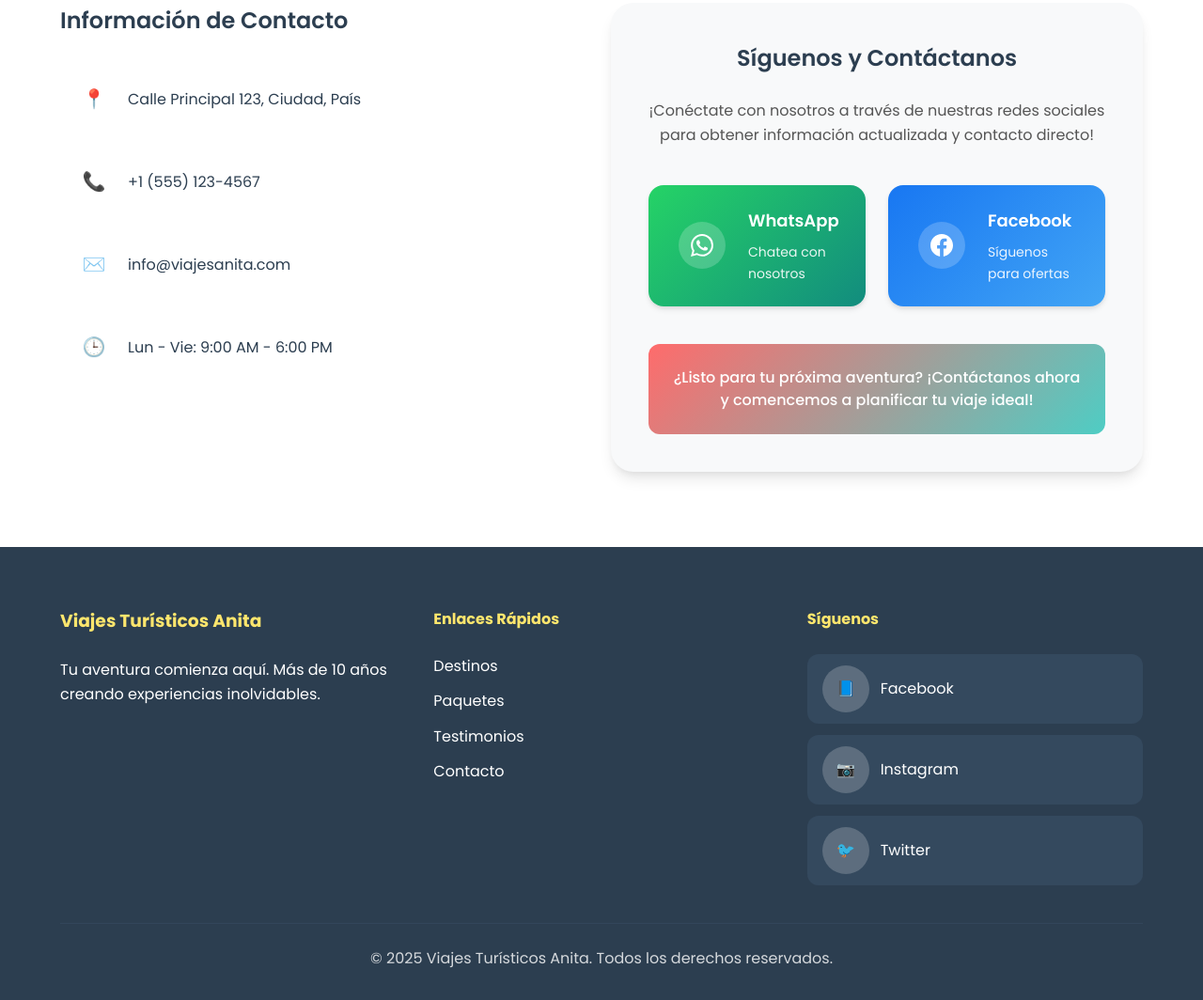
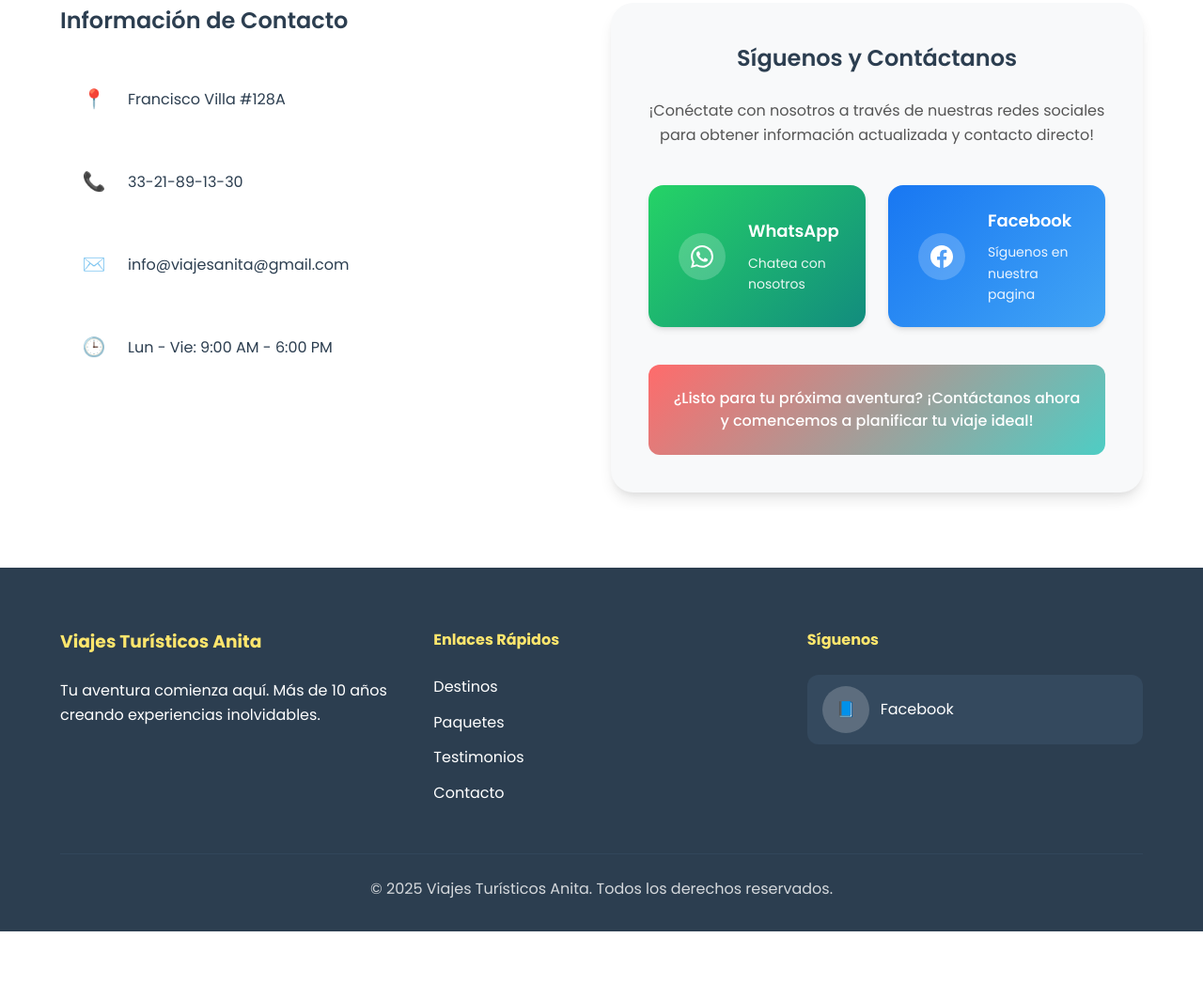
Before and after one commit to Jona1110/Viajes_Turisticos_Anita, a plain HTML site: page index.html in a window 1280 px wide. Shown: the part 3385-4449 px from the top of the page at 94% size. After the commit the page ends 4376 px from the top, so only its background shows below. Drawn offline with Linux system fonts and the light colour scheme.

Commit message:
Update index.html

```diff
--- a/index.html
+++ b/index.html
@@ -140,15 +140,15 @@
                     <h3>Información de Contacto</h3>
                     <div class="contact-item">
                         <span class="contact-icon">📍</span>
-                        <p>Calle Principal 123, Ciudad, País</p>
+                        <p>Francisco Villa #128A</p>
                     </div>
                     <div class="contact-item">
                         <span class="contact-icon">📞</span>
-                        <p>+1 (555) 123-4567</p>
+                        <p>33-21-89-13-30</p>
                     </div>
                     <div class="contact-item">
                         <span class="contact-icon">✉️</span>
-                        <p>info@viajesanita.com</p>
+                        <p>info@viajesanita@gmail.com</p>
                     </div>
                     <div class="contact-item">
                         <span class="contact-icon">🕒</span>
@@ -178,7 +178,7 @@
                             </div>
                             <div class="social-text">
                                 <span class="social-title">Facebook</span>
-                                <span class="social-subtitle">Síguenos para ofertas</span>
+                                <span class="social-subtitle">Síguenos en nuestra pagina</span>
                             </div>
                         </a>
                     </div>
@@ -211,12 +211,6 @@
                     <div class="social-links">
                         <a href="#" aria-label="Síguenos en Facebook">
                             <span class="social-icon">📘</span> Facebook
-                        </a>
-                        <a href="#" aria-label="Síguenos en Instagram">
-                            <span class="social-icon">📷</span> Instagram
-                        </a>
-                        <a href="#" aria-label="Síguenos en Twitter">
-                            <span class="social-icon">🐦</span> Twitter
                         </a>
                     </div>
                 </div>
```
